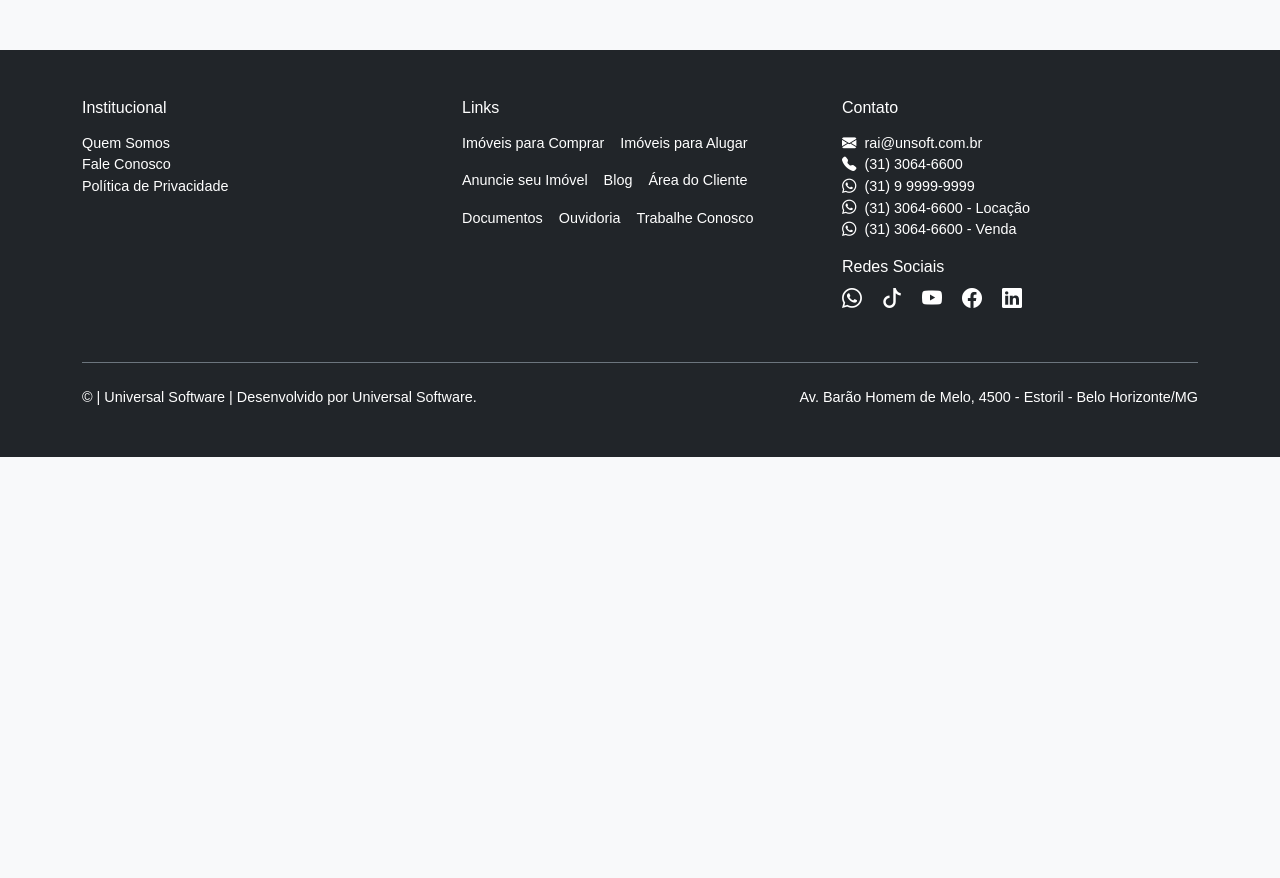
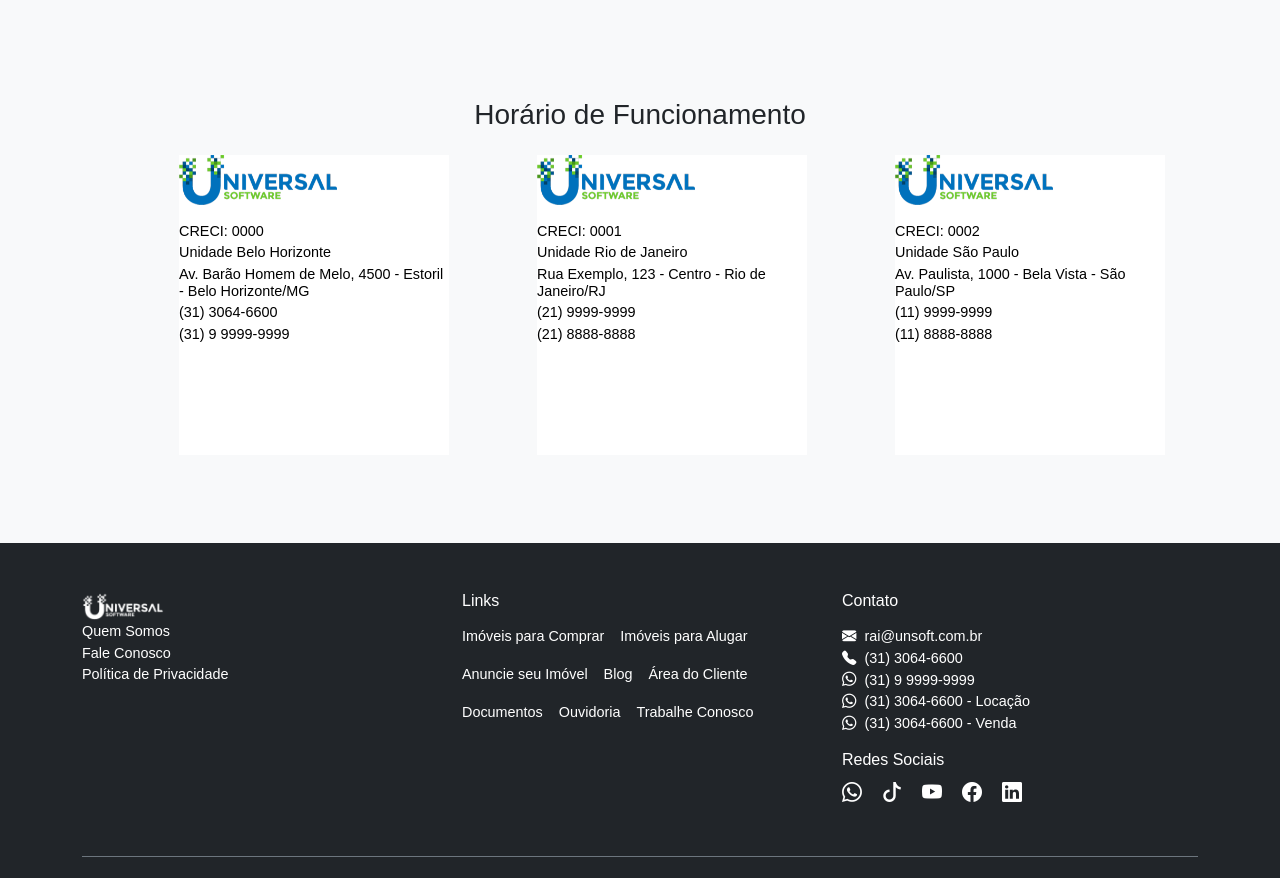
Before and after one commit to TheDevCaio/testeUnsoft, a plain HTML site: page index.html in a window 1280 px wide. Shown: the part 1938-2816 px from the top of the page. Before the commit the page ends 2395 px from the top, so only its background shows below. Drawn offline with nearby package versions, Linux system fonts and the light colour scheme.

Commit message:
Adicionando estrutura básico.

```diff
--- a/css/style.css
+++ b/css/style.css
@@ -258,3 +258,56 @@ section .container h3 {
     right: 5px;
   }
 }
+
+.horario-funcionamento {
+  background-color: #ffffff;
+  margin-left: 5vw;
+  margin-bottom: 5vh;
+  color: white;
+  font-size: 0.9rem;
+  font-weight: 500;
+  width: 270px;
+  min-height: 300px;
+}
+
+.logo-unidade {
+  display: flex;
+  flex-direction: column;
+  align-items: flex-start;
+}
+
+.logo-funcionamento {
+  height: 50px;
+  width: auto;
+  object-fit: contain;
+}
+
+.unidade-info p {
+  margin: 2px 0;
+  line-height: 1.2;
+  color: black;
+
+}
+
+.creci {
+  font-weight: 200;
+
+}
+
+@media (max-width: 576px) {
+  .horario-funcionamento {
+    flex-direction: column;
+    align-items: flex-start;
+    gap: 10px;
+  }
+  .logo-unidade {
+    width: 100%;
+  }
+  .logo-funcionamento {
+    height: 40px;
+    margin-bottom: 8px;
+  }
+  .unidade-info p {
+    font-size: 0.85rem;
+  }
+}
--- a/index.html
+++ b/index.html
@@ -326,13 +326,60 @@
   </section>
 
 
+ <section class="horarios-container my-5">
+  <h3 class="text-center mb-4">Horário de Funcionamento</h3>
+  <div class="d-flex justify-content-center gap-4 flex-wrap">
+
+    <div class="horario-funcionamento">
+      <div class="logo-unidade">
+        <img src="/img/logo.webp" alt="Logo da Empresa" class="logo-funcionamento" />
+        <div class="unidade-info mt-3">
+          <p class="creci mb-1">CRECI: 0000</p>
+          <p class="unidade mb-1">Unidade Belo Horizonte</p>
+          <p class="endereco mb-1">Av. Barão Homem de Melo, 4500 - Estoril - Belo Horizonte/MG</p>
+          <p class="telefone mb-1">(31) 3064-6600</p>
+          <p class="telefone mb-0">(31) 9 9999-9999</p>
+        </div>
+      </div>
+    </div>
+
+    <div class="horario-funcionamento">
+      <div class="logo-unidade">
+        <img src="/img/logo.webp" alt="Logo da Empresa" class="logo-funcionamento" />
+        <div class="unidade-info mt-3">
+          <p class="creci mb-1">CRECI: 0001</p>
+          <p class="unidade mb-1">Unidade Rio de Janeiro</p>
+          <p class="endereco mb-1">Rua Exemplo, 123 - Centro - Rio de Janeiro/RJ</p>
+          <p class="telefone mb-1">(21) 9999-9999</p>
+          <p class="telefone mb-0">(21) 8888-8888</p>
+        </div>
+      </div>
+    </div>
+
+    <div class="horario-funcionamento">
+      <div class="logo-unidade">
+        <img src="/img/logo.webp" alt="Logo da Empresa" class="logo-funcionamento" />
+        <div class="unidade-info mt-3">
+          <p class="creci mb-1">CRECI: 0002</p>
+          <p class="unidade mb-1">Unidade São Paulo</p>
+          <p class="endereco mb-1">Av. Paulista, 1000 - Bela Vista - São Paulo/SP</p>
+          <p class="telefone mb-1">(11) 9999-9999</p>
+          <p class="telefone mb-0">(11) 8888-8888</p>
+        </div>
+      </div>
+    </div>
+
+  </div>
+</section>
+
+
 
   <footer class="footer bg-dark text-white py-5">
   <div class="container">
     <div class="row">
 
       <div class="col-md-4 mb-4">
-        <h6 class="mb-3">Institucional</h6>
+      <img src='/img/logo-footer.webp' alt="Logo" class="logo" style="margin-left: 0vw; font-size: 10px" />
         <ul class="list-unstyled">
           <li><a href="#" class="text-white text-decoration-none">Quem Somos</a></li>
           <li><a href="#" class="text-white text-decoration-none">Fale Conosco</a></li>
```
